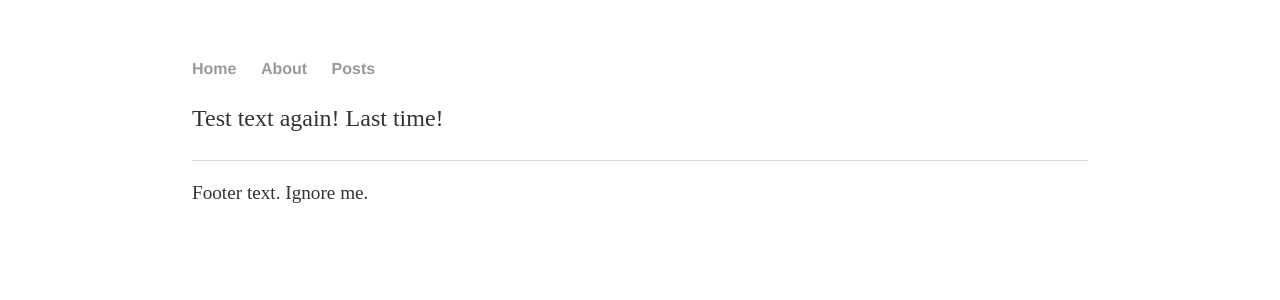
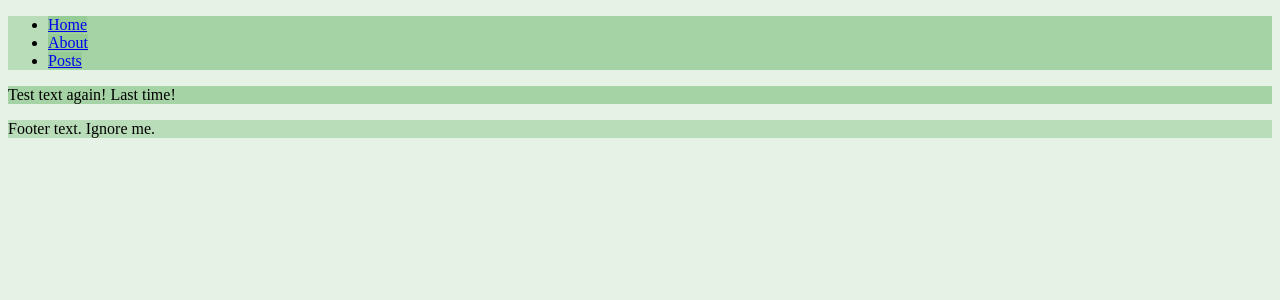
Before and after one commit to cdschill/cdschill.github.io, a Jekyll site: the page built from index.html, in a window 1280 px wide. Shown: the top 300 px of the page. Built offline with Jekyll 4.4.1, drawn with Linux system fonts in a browser that asks for light colours.

Commit message:
Set up basic sass.

```diff
--- a/_config.yml
+++ b/_config.yml
@@ -1,2 +1,2 @@
-name: Hank Quinlan, Horrible Cop
+name: Cullen Schill
 markdown: kramdown
--- /dev/null
+++ b/_sass/base.scss
@@ -0,0 +1,5 @@
+html * {
+  @if $debug == true {
+    background-color: rgba(green, 0.1);
+  }
+}
--- /dev/null
+++ b/_sass/variables.scss
@@ -0,0 +1,10 @@
+// File for storing all project variables.
+
+// Debug mode
+$debug: true;
+
+
+// Colors
+
+
+// Spacing
--- a/css/main.css
+++ /dev/null
@@ -1,43 +0,0 @@
-body {
-    margin: 60px auto;
-    width: 70%;
-}
-nav ul, footer ul {
-    font-family:'Helvetica', 'Arial', 'Sans-Serif';
-    padding: 0px;
-    list-style: none;
-    font-weight: bold;
-}
-nav ul li, footer ul li {
-    display: inline;
-    margin-right: 20px;
-}
-a {
-    text-decoration: none;
-    color: #999;
-}
-a:hover {
-    text-decoration: underline;
-}
-h1 {
-    font-size: 3em;
-    font-family:'Helvetica', 'Arial', 'Sans-Serif';
-}
-p {
-    font-size: 1.5em;
-    line-height: 1.4em;
-    color: #333;
-}
-footer {
-    border-top: 1px solid #d5d5d5;
-    font-size: .8em;
-}
-
-ul.posts {
-    margin: 20px auto 40px;
-    font-size: 1.5em;
-}
-
-ul.posts li {
-    list-style: none;
-}
--- /dev/null
+++ b/css/main.scss
@@ -0,0 +1,9 @@
+---
+# Front matter comment to ensure Jekyll properly reads file.
+---
+// Source file for all CSS. Import all files here to be processed into final CSS file.
+
+
+@import 'variables';
+
+@import 'base';
--- a/index.html
+++ b/index.html
@@ -1,6 +1,6 @@
 ---
 layout: default
-title: Hank Quinlan, Horrible Cop
+title: Home » Cullen Schill
 ---
 <div class="blurb">
     <p>Test text again! Last time!</p>
```
Also changed, not shown: Gemfile.lock (added), readme.md (added), 1 other file.
